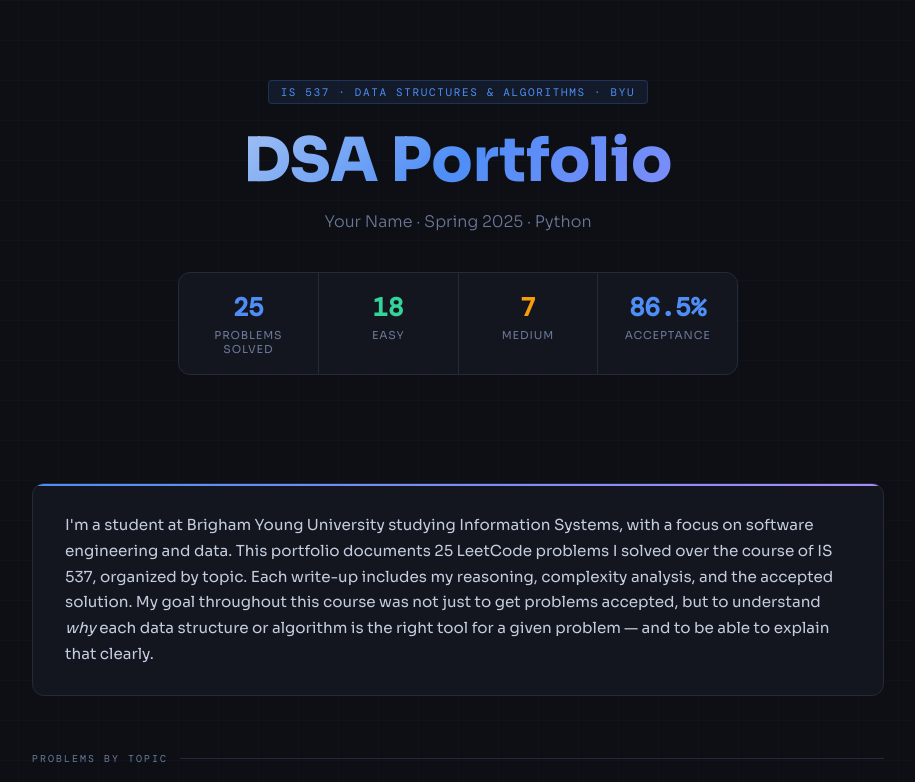
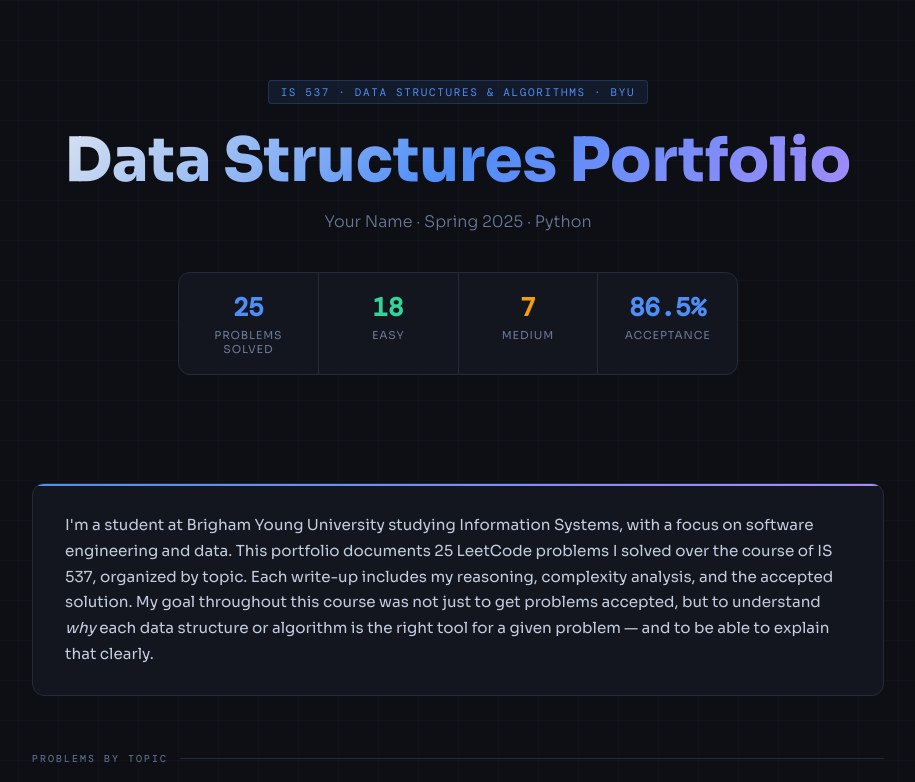
Before and after one commit to ryanlspencer/dsa-portfolio, a plain HTML site: page index.html in a window 1280 px wide. Shown: the top 782 px of the page, without its empty margins (182-1097 px from the left). Drawn offline with nearby package versions, Linux system fonts and the light colour scheme; a web font is replaced by a local one.

Commit message:
Update title and heading for portfolio page

```diff
--- a/index.html
+++ b/index.html
@@ -3,7 +3,7 @@
 <head>
 <meta charset="UTF-8">
 <meta name="viewport" content="width=device-width, initial-scale=1.0">
-<title>DSA Portfolio | IS 537 BYU</title>
+<title>Data Structures Portfolio | Logan Spencer</title>
 <script src="data.js"></script>
 <link href="https://fonts.googleapis.com/css2?family=DM+Mono:ital,wght@0,300;0,400;0,500;1,400&family=Sora:wght@300;400;600;700;800&display=swap" rel="stylesheet">
 <style>
@@ -318,7 +318,7 @@
 <div class="container">
   <div class="hero">
     <div class="hero-tag" id="hero-tag"></div>
-    <h1>DSA Portfolio</h1>
+    <h1>Data Structures Portfolio</h1>
     <p class="hero-sub" id="hero-sub"></p>
     <div class="stats-bar" id="stats-bar"></div>
   </div>
```
